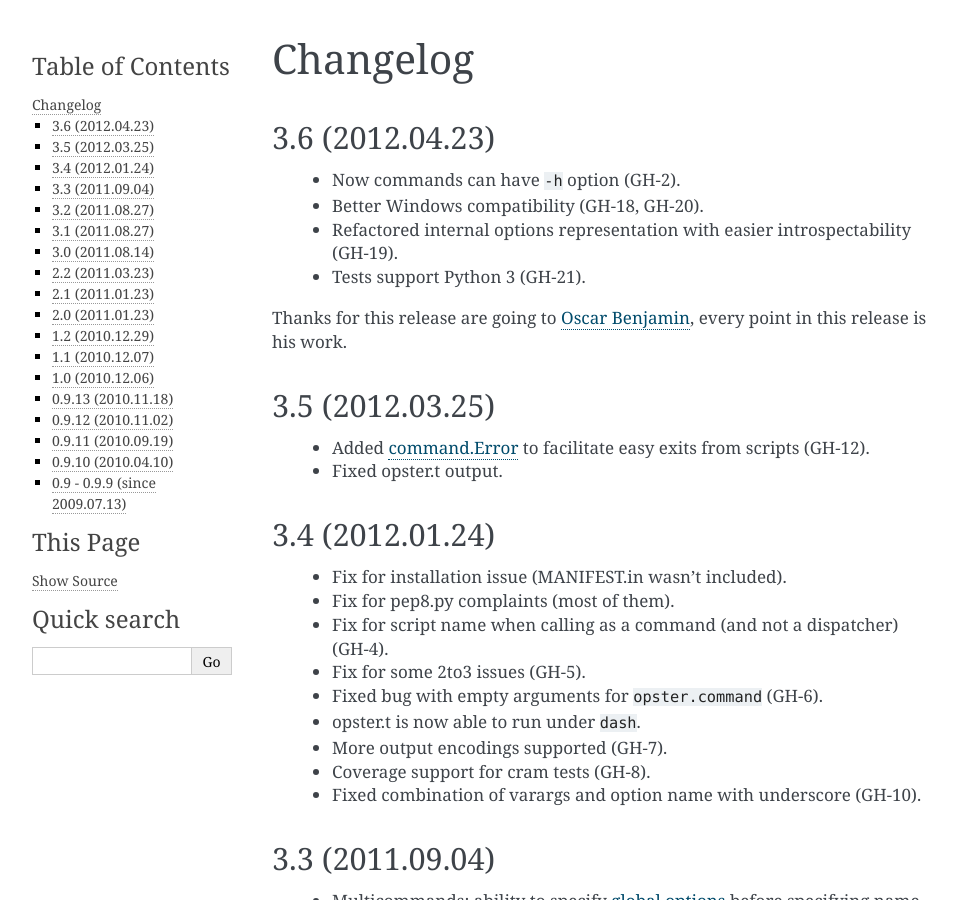
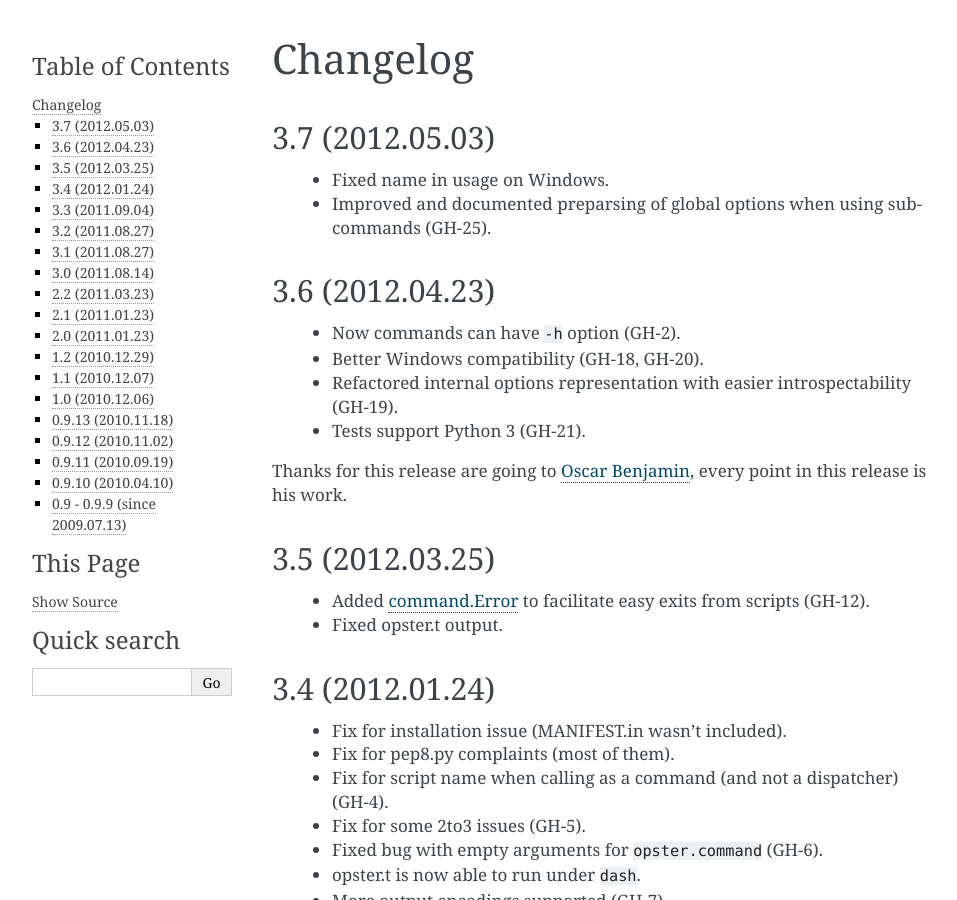
Before and after one commit to piranha/opster, a Sphinx documentation site: the page built from docs/changelog.rst, in a window 1280 px wide and 900 px high. Shown: the whole window, without its empty margins (148-1105 px from the left). Built offline with Sphinx 7.4.7, drawn with Linux system fonts in a browser that asks for light colours; the version number could not be read and is left out.

Commit message:
that will be 3.7

```diff
--- a/docs/changelog.rst
+++ b/docs/changelog.rst
@@ -1,5 +1,11 @@
 Changelog
 ---------
+
+3.7 (2012.05.03)
+~~~~~~~~~~~~~~~~
+
+ - Fixed name in usage on Windows.
+ - Improved and documented preparsing of global options when using subcommands (GH-25).
 
 3.6 (2012.04.23)
 ~~~~~~~~~~~~~~~~
--- a/opster.py
+++ b/opster.py
@@ -10,7 +10,7 @@ from contextlib import contextmanager
 
 
 __all__ = ['Dispatcher', 'command', 'dispatch']
-__version__ = '3.6'
+__version__ = '3.7'
 __author__ = 'Alexander Solovyov'
 __email__ = 'alexander@solovyov.net'
 
```
